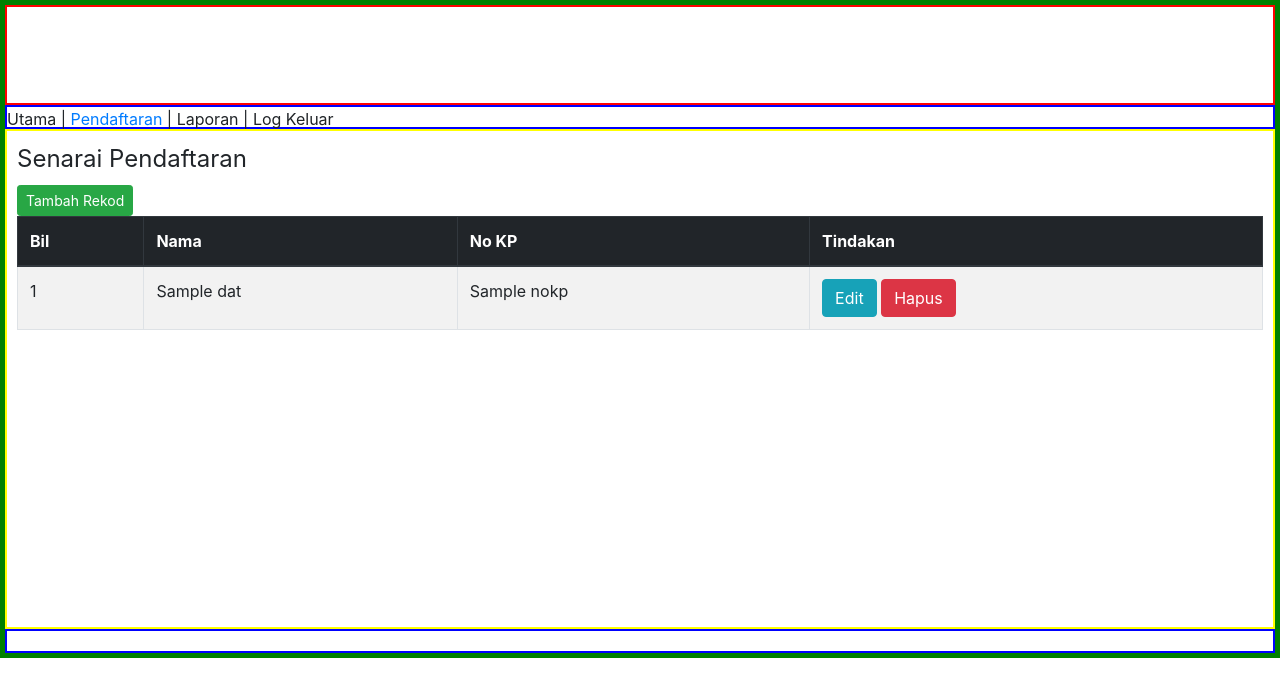
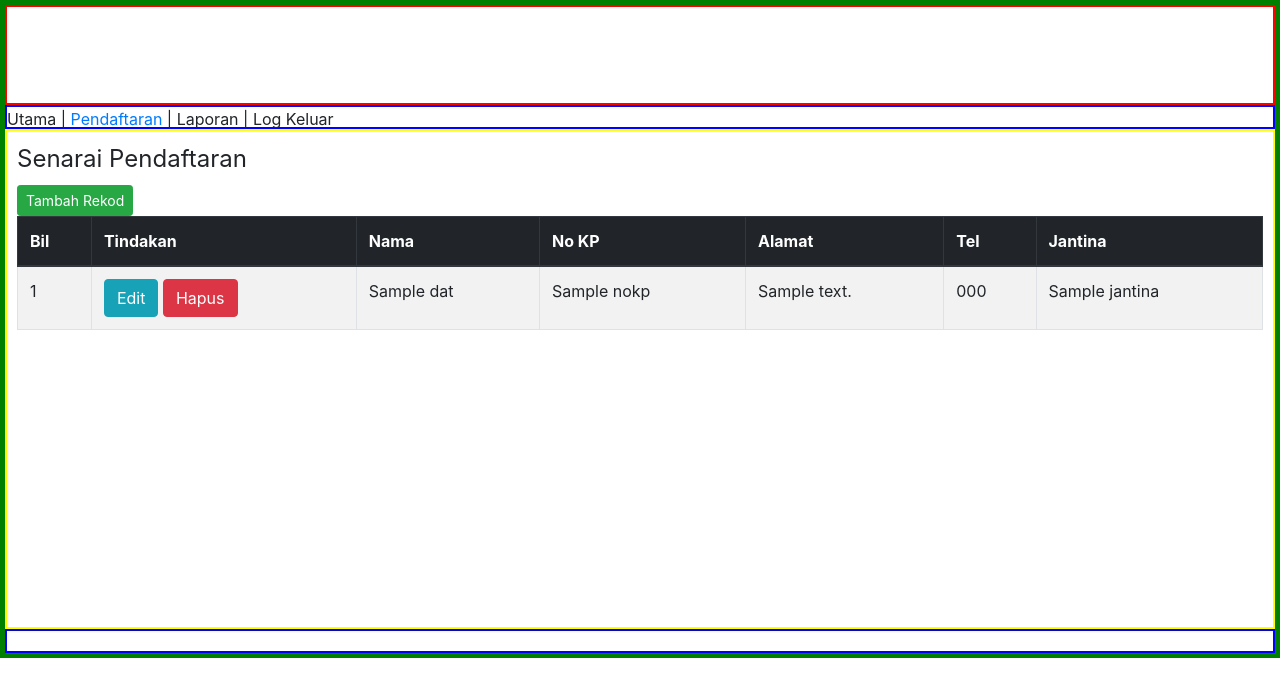
Before and after one commit to azman1204/sst, a PHP site: the page made by views/pendaftaran/list.php in a window 1280 px wide. Shown: the top 697 px of the page. Run offline with PHP 8.4, Linux system fonts and the light colour scheme; the template is opened without the code that fills it: most values are stand-ins (such as "Sample title", 1, 10 or a date in 2020).

Commit message:
scrooler hori

```diff
--- a/views/pendaftaran/list.php
+++ b/views/pendaftaran/list.php
@@ -1,12 +1,17 @@
 <legend>Senarai Pendaftaran</legend>
 <a href="index.php?r=pendaftaran/form" class="btn btn-success btn-sm">Tambah Rekod</a>
+
+<div id="mylist">
 <table class="table table-bordered table-striped">
     <thead class="thead-dark">
     <tr>
         <th>Bil</th>
+        <th>Tindakan</th>
         <th>Nama</th>
         <th>No KP</th>
-        <th>Tindakan</th>
+        <th>Alamat</th>
+        <th>Tel</th>
+        <th>Jantina</th>
     </tr>
     </thead>
     <?php
@@ -15,12 +20,22 @@
     ?>
     <tr>
         <td><?= $bil++ ?></td>
-        <td><?= $data->nama ?></td>
-        <td><?= $data->nokp ?></td>
         <td>
             <a href="index.php?r=pendaftaran/edit&id=<?= $data->id ?>" class="btn btn-info">Edit</a>
             <a href="index.php?r=pendaftaran/delete&id=<?= $data->id ?>" class="btn btn-danger">Hapus</a>
         </td>
+        <td><?= $data->nama ?></td>
+        <td><?= $data->nokp ?></td>
+        <td><?= $data->alamat ?></td>
+        <td><?= $data->tel ?></td>
+        <td><?= $data->jantina ?></td>
     </tr>
     <?php } ?>
 </table>
+</div>
+
+<style>
+    #mylist {
+        overflow: auto;
+    }
+</style>
```
